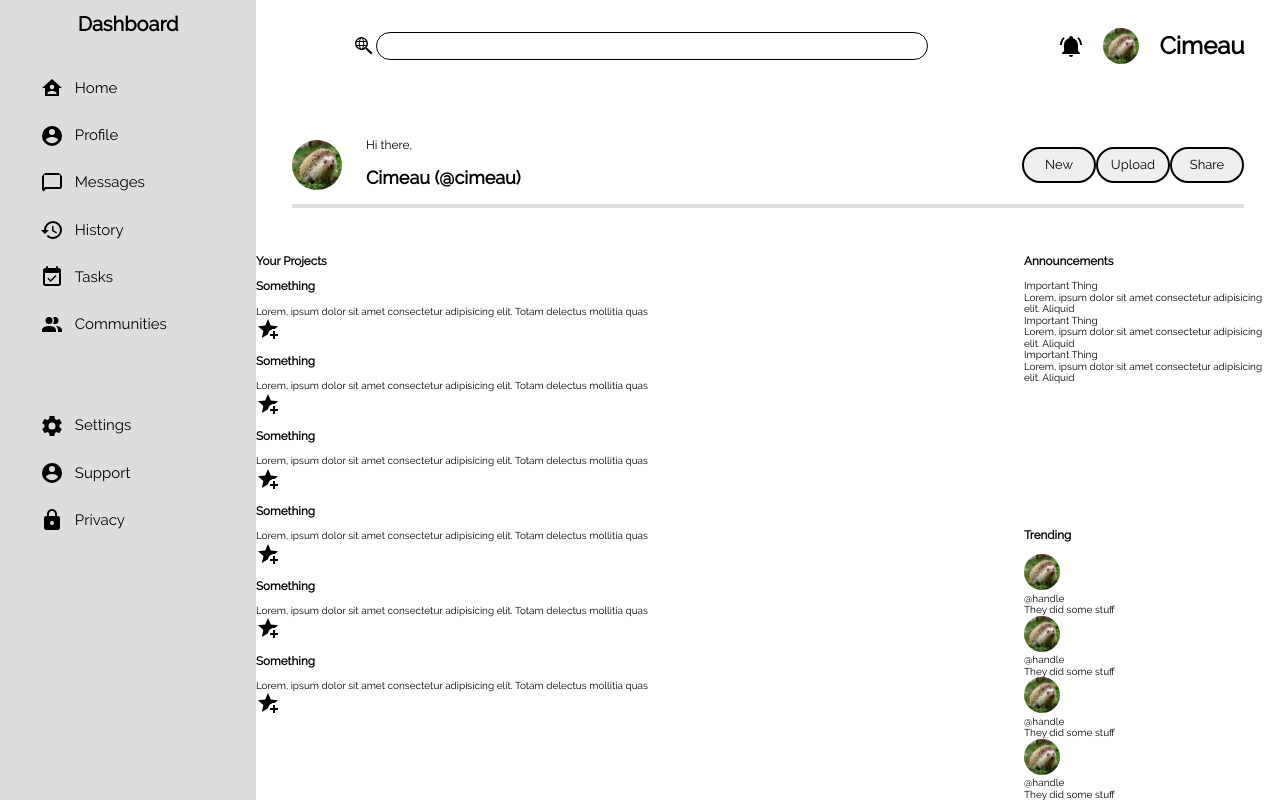
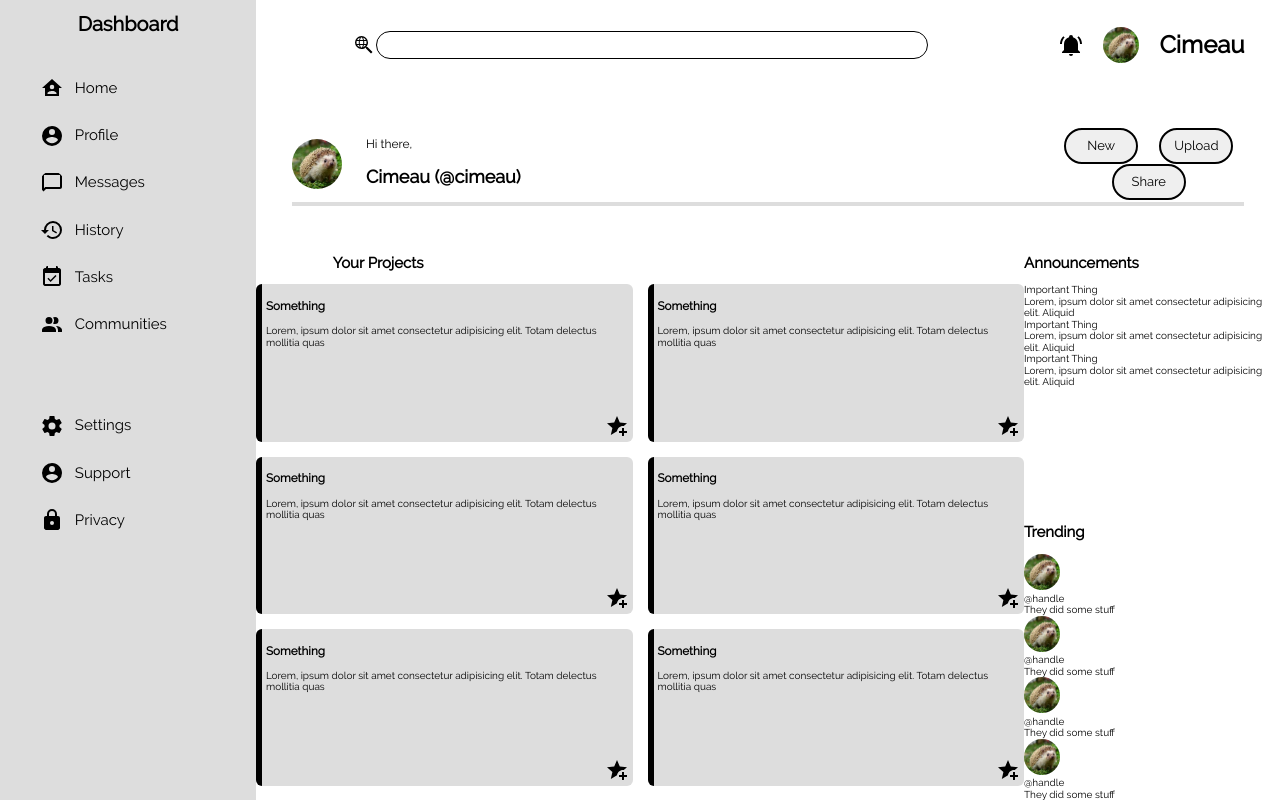
Before and after one commit to Blurr327/admin-dashboard, a plain HTML site: page index.html in a window 1280 px wide. Drawn offline with Linux system fonts and the light colour scheme.

Commit message:
feat(css): finish css for project section

```diff
--- a/css/style.css
+++ b/css/style.css
@@ -138,6 +138,7 @@ li {
 .buttons {
     display:flex;
     justify-content: space-around;
+    flex-wrap:wrap;
 }
 
 .buttons button {
@@ -147,3 +148,38 @@ li {
     border-radius:2.4rem;
     font-size:1.3rem;
 }
+
+/* Projects Styling */
+
+.projects {
+    display:flex;
+    flex-direction: column;
+    align-items: center;
+}
+
+.projects h2 {
+    width:80%;
+}
+
+.projects .container {
+    display:grid;
+    grid-template: 1fr 1fr 1fr / 1fr 1fr;
+    height:90%;
+    gap:1.5rem;
+}
+
+.container .project-card {
+    background-color: #ddd;
+    padding:.4rem;
+    border-radius:.6rem;
+    border-left:.6rem solid black;
+    display:flex;
+    flex-direction:column;
+    justify-content: space-between;
+}
+
+.project-card .icon {
+    align-self:flex-end;
+}
+
+/* Announcements Styling */
--- a/index.html
+++ b/index.html
@@ -100,51 +100,51 @@
     <!-- project section -->
 
     <div class="projects">
-        <h3>Your Projects</h3>
+        <h2>Your Projects</h2>
         <div class="container">
             <div class="project-card">
-                <h3>Something</h3>
                 <div class="project-text">
+                    <h3>Something</h3>
                     Lorem, ipsum dolor sit amet consectetur adipisicing elit.
                      Totam delectus mollitia quas
                 </div>
                 <img src="assets/icons/favorite.svg" alt="Favorite Icon" class="icon">
             </div>
             <div class="project-card">
-                <h3>Something</h3>
                 <div class="project-text">
+                    <h3>Something</h3>
                     Lorem, ipsum dolor sit amet consectetur adipisicing elit.
                      Totam delectus mollitia quas
                 </div>
                 <img src="assets/icons/favorite.svg" alt="Favorite Icon" class="icon">
             </div>
             <div class="project-card">
-                <h3>Something</h3>
                 <div class="project-text">
+                    <h3>Something</h3>
                     Lorem, ipsum dolor sit amet consectetur adipisicing elit.
                      Totam delectus mollitia quas
                 </div>
                 <img src="assets/icons/favorite.svg" alt="Favorite Icon" class="icon">
             </div>
             <div class="project-card">
-                <h3>Something</h3>
                 <div class="project-text">
+                    <h3>Something</h3>
                     Lorem, ipsum dolor sit amet consectetur adipisicing elit.
                      Totam delectus mollitia quas
                 </div>
                 <img src="assets/icons/favorite.svg" alt="Favorite Icon" class="icon">
             </div>
             <div class="project-card">
-                <h3>Something</h3>
                 <div class="project-text">
+                    <h3>Something</h3>
                     Lorem, ipsum dolor sit amet consectetur adipisicing elit.
                      Totam delectus mollitia quas
                 </div>
                 <img src="assets/icons/favorite.svg" alt="Favorite Icon" class="icon">
             </div>
             <div class="project-card">
-                <h3>Something</h3>
                 <div class="project-text">
+                    <h3>Something</h3>
                     Lorem, ipsum dolor sit amet consectetur adipisicing elit.
                      Totam delectus mollitia quas
                 </div>
@@ -156,7 +156,7 @@
     <!-- announcements -->
 
     <div class="announcements">
-        <h3>Announcements</h3>
+        <h2>Announcements</h2>
         <div class="container">
             <div class="announcement-card">
                 <div class="announcement-header">Important Thing</div>
@@ -182,7 +182,7 @@
     <!-- trending -->
 
     <div class="trending-profiles">
-        <h3>Trending</h3>
+        <h2>Trending</h2>
         <div class="container">
             <div class="profile-card">
                 <img src="assets/images/profile-picture.jpeg" alt="Profile Picture" class="pfp">
```
